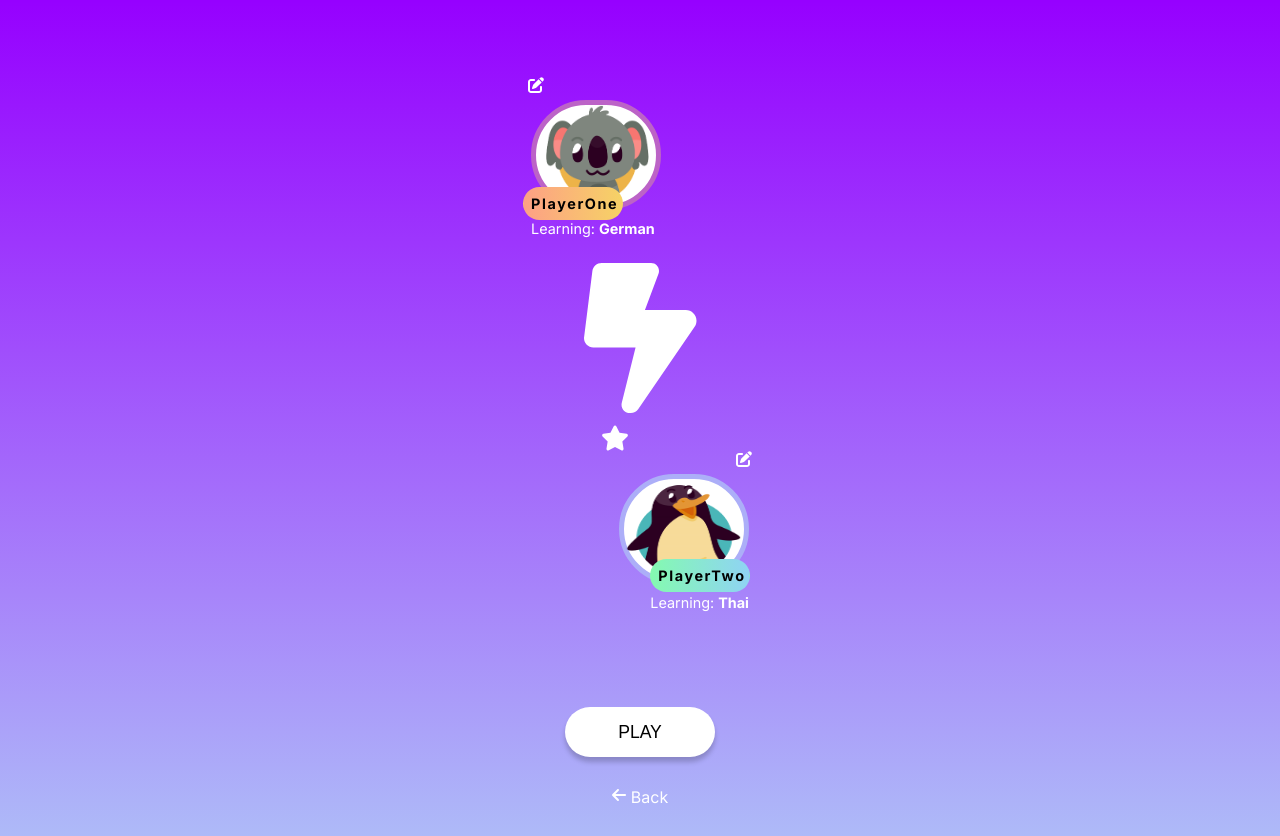
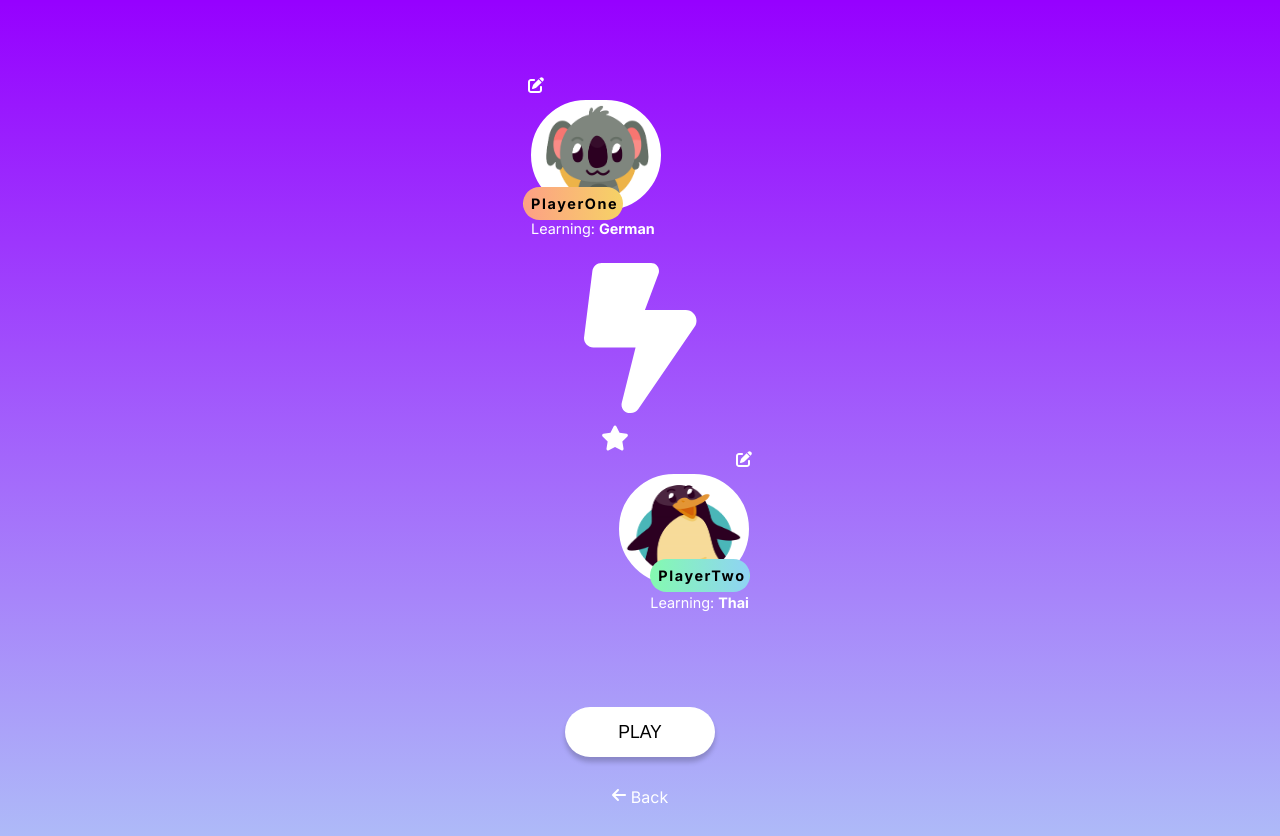
Before and after one commit to NirachaMarchett/couple-vocabs-game, a Next.js app: page /player in a window 1280 px wide. Built offline with nearby package versions, Linux system fonts and the light colour scheme.

Commit message:
fix avatar border

```diff
--- a/src/styles/PlayerCard.module.css
+++ b/src/styles/PlayerCard.module.css
@@ -32,7 +32,7 @@
 .cardContainerP1 span {
     margin-top: 10px;
     background-color: white;
-    border: solid 5px #BC63C7;
+    border: solid 5px #ffffff;
     border-radius: 100px;
     height: auto;
     width: auto;
@@ -65,8 +65,7 @@
 .cardContainerP2 span {
     background-color: white;
     border-radius: 100px;
-    border: solid 5px #ACAEF8;
-    position: relative;
+    border: solid 5px #ffffff;
     height: auto;
     width: auto;
     max-width: 100%;
```
